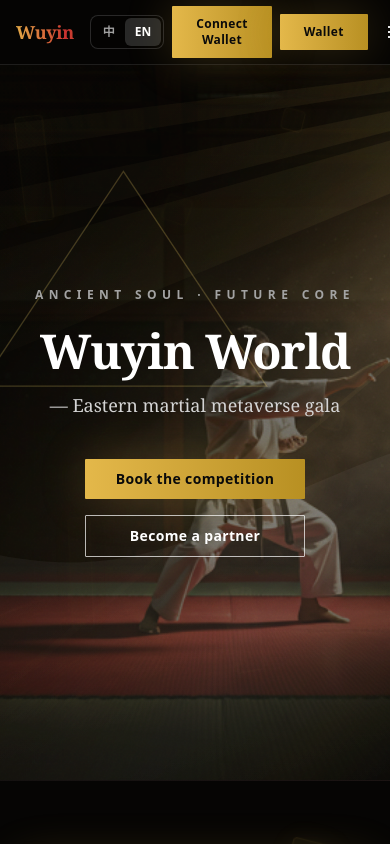
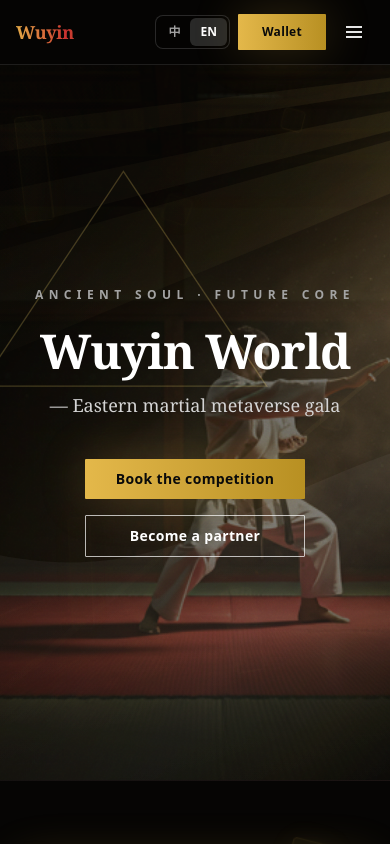
Before and after one commit to bayniidt/wuyinyuzhou-web-stitch, a React (Vite) app: page / in a window 390 px wide. Shown: the top 844 px of the page. Built offline with nearby package versions, Linux system fonts and the light colour scheme.

Commit message:
fix: 移动端nav bug修复

```diff
--- a/src/components/layout/SiteHeader.tsx
+++ b/src/components/layout/SiteHeader.tsx
@@ -4,6 +4,7 @@
 import { navigateToHref } from "@/lib/navigateToHref";
 import { usePrefersReducedMotion } from "@/lib/usePrefersReducedMotion";
 import { useCallback, useEffect, useId, useLayoutEffect, useMemo, useRef, useState } from "react";
+import { createPortal } from "react-dom";
 import { Link, NavLink, useNavigate } from "react-router-dom";
 
 function Logo() {
@@ -230,20 +231,12 @@
           </button>
           <GradientButton
             type="button"
-            className="hidden px-4 py-2 text-xs sm:inline-flex sm:px-5 sm:text-sm"
+            className="px-3 py-2 text-xs sm:px-5 sm:py-2 sm:text-sm"
             aria-label={t("header.connectWalletAria")}
             onClick={connectWallet}
           >
-            {t("header.wallet")}
-          </GradientButton>
-
-          <GradientButton
-            type="button"
-            className="inline-flex px-3 py-2 text-xs sm:hidden"
-            aria-label={t("header.connectWalletAria")}
-            onClick={connectWallet}
-          >
-            {t("header.walletShort")}
+            <span className="sm:hidden">{t("header.walletShort")}</span>
+            <span className="hidden sm:inline">{t("header.wallet")}</span>
           </GradientButton>
 
           <button
@@ -259,8 +252,9 @@
         </div>
       </div>
 
-      {drawerMounted ? (
-        <div className="fixed inset-0 z-40 lg:hidden" role="dialog" aria-modal="true">
+      {drawerMounted
+        ? createPortal(
+            <div className="fixed inset-0 z-[100] lg:hidden" role="dialog" aria-modal="true">
               <button
                 type="button"
                 className={[
@@ -277,7 +271,7 @@
                   drawerEntered ? "translate-x-0" : "translate-x-full",
                 ].join(" ")}
               >
-            <div className="flex items-center justify-between border-b border-white/10 px-4 py-4">
+                <div className="flex shrink-0 items-center justify-between border-b border-white/10 px-4 py-4">
                   <span className="font-serif text-lg font-semibold text-white">{t("header.menu")}</span>
                   <button
                     ref={closeBtnRef}
@@ -289,7 +283,10 @@
                     <IconClose />
                   </button>
                 </div>
-            <nav className="flex-1 overflow-y-auto px-3 py-4" aria-label={t("header.ariaMobileNav")}>
+                <nav
+                  className="min-h-0 flex-1 overflow-y-auto px-3 py-4"
+                  aria-label={t("header.ariaMobileNav")}
+                >
                   {navGroups.map((group) => {
                     const meta = getNavPrimaryMeta(group.id);
                     const primaryTo = meta?.to;
@@ -355,23 +352,14 @@
                     );
                   })}
                 </nav>
-            <div className="space-y-3 border-t border-white/10 p-4">
+                <div className="shrink-0 border-t border-white/10 p-4">
                   <LanguageSwitcher className="flex w-full justify-center" />
-              <GradientButton
-                type="button"
-                className="w-full"
-                aria-label={t("header.connectWalletAria")}
-                onClick={() => {
-                  setMobileOpen(false);
-                  connectWallet();
-                }}
-              >
-                {t("header.wallet")}
-              </GradientButton>
                 </div>
               </div>
-        </div>
-      ) : null}
+            </div>,
+            document.body,
+          )
+        : null}
     </header>
   );
 }
```
Lines whose indentation alone changed are shown as unchanged.
